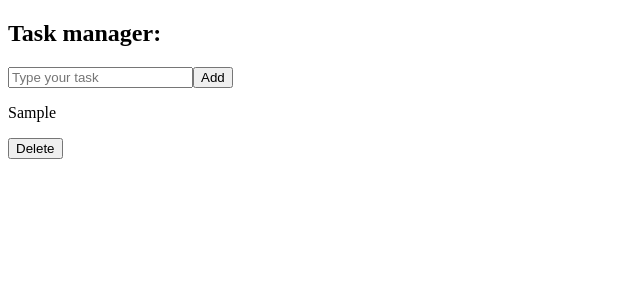
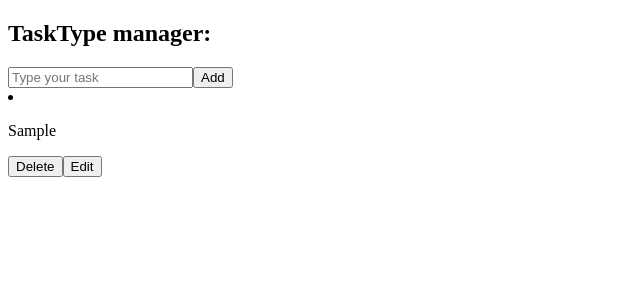
Before and after one commit to Alessandro-Vanzellotti/task-manager, a React (Vite) app: page / in a window 1280 px wide. Both pictures are taken after typing "Sample" into the empty fields and a click on the button "Add". Shown: the top 300 px of the page, without its empty margins (0-640 px from the left). Built offline with nearby package versions, Linux system fonts and the light colour scheme.

Commit message:
criei um componente Task; refatorei a interface para um type; implementei a função toggleTask

```diff
--- a/src/App.tsx
+++ b/src/App.tsx
@@ -1,33 +1,43 @@
 import { ChangeEvent, useEffect, useState } from 'react';
 import './App.css';
-import { Task } from './interfaces/Task';
+import { Task as TaskType } from './types';
+import { Task } from './Task';
 
 function App() {
 
-  const [task, setTask] = useState<Task>({title: ""});
-  const [taskList, setTaskList] = useState<Task[]>([]);
+  const [newTask, setNewTask] = useState<TaskType>({id: 0, text: "", isCompleted: false});
+  const [taskList, setTaskList] = useState<TaskType[]>([]);
 
   const handleChange = (event: ChangeEvent<HTMLInputElement>): void => {
     event.preventDefault();
-    setTask({title: event.target.value});
+    setNewTask({id: 0, text: event.target.value, isCompleted: false});
   }
 
   const addNewTask = () => {
-    setTaskList([...taskList, task]);
-    setTask({title: ""});
+    setTaskList([...taskList, newTask]);
+    setNewTask({id: 0, text: "", isCompleted: false});
   }
 
-  const removeTask = (itemToRemove: Task) => {
-    let updatedTaskList = taskList.filter(item => item.title != itemToRemove.title);
-    //console.log("removeTask aqui");
+  const removeTask = (itemToRemove: TaskType) => {
+    const updatedTaskList: TaskType[] = taskList.filter(item => item.text != itemToRemove.text);
     setTaskList(updatedTaskList);
   }
 
-  /* const addNewTask = () => {
-    setTaskList([...taskList, task]);
-    setTask({title: "", id: 0});
+  const editTask = (itemToEdit: TaskType) => {
+    const taskIndex: number = taskList.findIndex(item => item.text == itemToEdit.text);
+    console.log(taskIndex);
   }
- */
+
+  const toggleTask = (id: number) => {
+    const updatedTaskList: TaskType[] = taskList.map(item => {
+      if(item.id === id) {
+        return {...item, isCompleted: !item.isCompleted}
+      }
+      return item;
+    });
+    setTaskList(updatedTaskList);
+  }
+
   useEffect(() => {
     console.log(taskList);
   },[taskList])
@@ -36,18 +46,20 @@ function App() {
   return (
     <>
       <header>
-        <h2>Task manager:</h2>
-        <input type="text" onChange={handleChange} name="newTask" value={task.title} placeholder='Type your task' id="" />
+        <h2>TaskType manager:</h2>
+        <input type="text" onChange={handleChange} name="newTask" value={newTask.text} placeholder='Type your task' id="" />
         <input type="button" onClick={addNewTask} value="Add" />
       </header>
 
       <main>
-        {taskList.map((item: Task) => {
+        {taskList.map((task: TaskType) => {
           return (
-            <div>
-              <p>{item.title}</p>
-              <button onClick={() => removeTask(item)}>Delete</button>
-            </div>
+            <Task
+              key={task.id}
+              task={task}
+              toggleTask={toggleTask}
+              removeTask={removeTask}
+              editTask={editTask}/>
           )
         })}
       </main>
--- /dev/null
+++ b/src/Task.tsx
@@ -0,0 +1,19 @@
+import React from 'react';
+import {Task as TaskType} from './types';
+
+type Props = {
+    task: TaskType;
+    toggleTask: (id: number) => void;
+    removeTask: (item: TaskType) => void;
+    editTask: (item: TaskType) => void;
+};
+
+export const Task: React.FC<Props> = (props) => {
+    return (
+        <li onClick={() => props.toggleTask(props.task.id)}>
+            <p>{props.task.text}</p>
+              <button onClick={() => props.removeTask(props.task)}>Delete</button>
+              <button onClick={() => props.editTask(props.task)}>Edit</button>
+        </li>
+    )
+}
--- a/src/interfaces/Task.ts
+++ /dev/null
@@ -1,3 +0,0 @@
-export interface Task {
-    title: string
-}
--- /dev/null
+++ b/src/types.ts
@@ -0,0 +1,5 @@
+export type Task = {
+    id: number,
+    text: string,
+    isCompleted: boolean
+}
```
